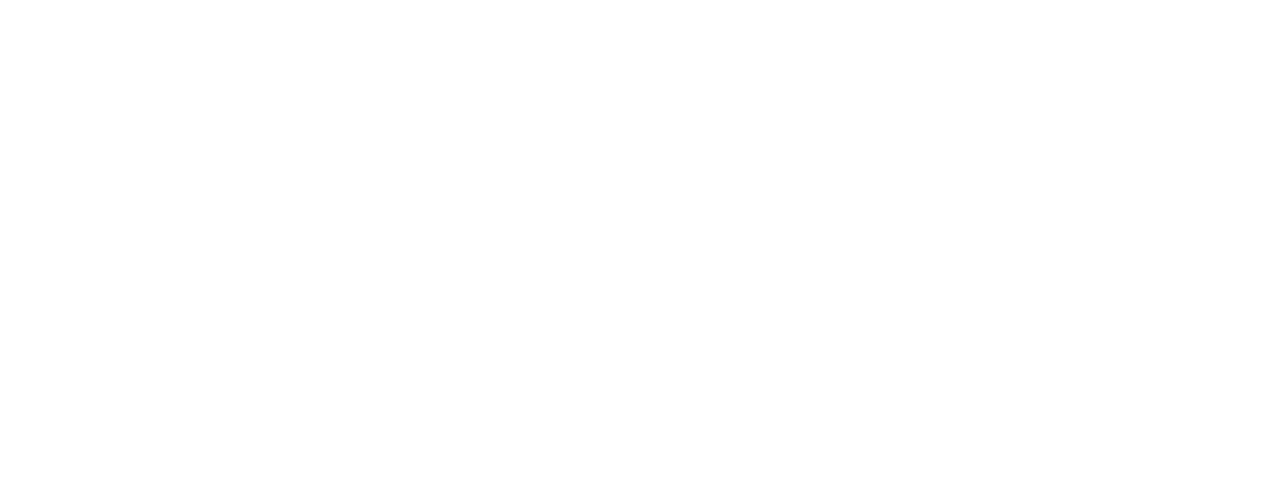
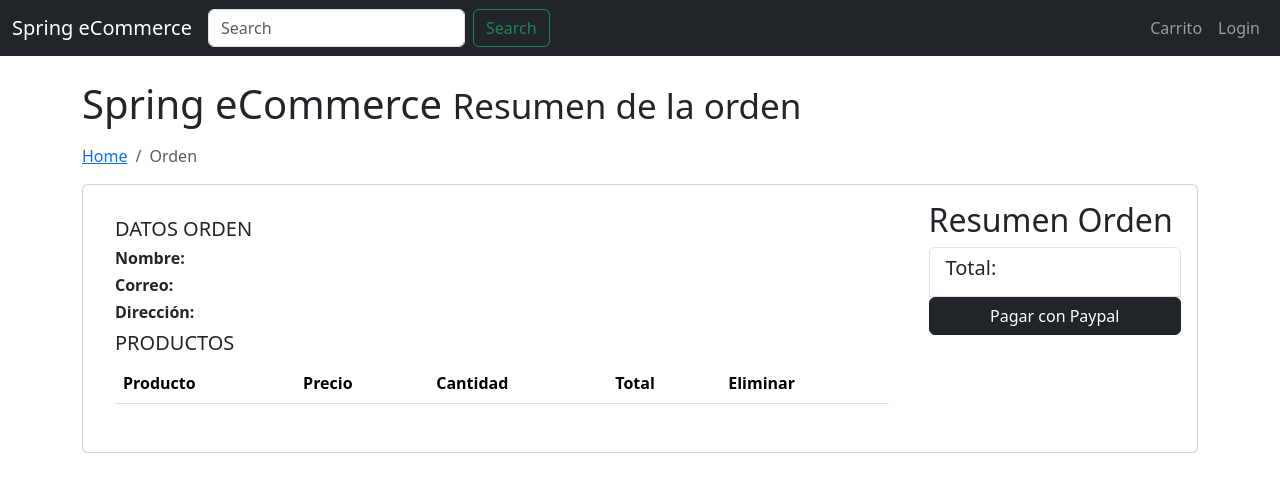
Before and after one commit to ExequielBaez/EcommerceV1, an Angular app in the folder front/ecommerce-v1-frontend/: page /cart/sumary in a window 1280 px wide. Before the commit this address led to /. Shown: the top 492 px of the page. Built offline with nearby package versions, Linux system fonts and the light colour scheme.

Commit message:
feat: crud-cart

```diff
--- a/front/ecommerce-v1-frontend/src/app/common/item-cart.ts
+++ b/front/ecommerce-v1-frontend/src/app/common/item-cart.ts
@@ -1,5 +1,5 @@
 export class ItemCart {
-    constructor(public idProduct:String,
+    constructor(public idProduct:string,
                 public nameProduct:string,
                 public quantity:number,
                 public price:number){
--- a/front/ecommerce-v1-frontend/src/app/components/cart/detail-product/detail-product.component.ts
+++ b/front/ecommerce-v1-frontend/src/app/components/cart/detail-product/detail-product.component.ts
@@ -1,5 +1,7 @@
 import { Component, OnInit } from '@angular/core';
 import { ActivatedRoute } from '@angular/router';
+import { ToastrService } from 'ngx-toastr';
+import { ItemCart } from 'src/app/common/item-cart';
 import { CartService } from 'src/app/services/cart.service';
 import { ProductService } from 'src/app/services/product.service';
 
@@ -24,7 +26,8 @@
 
   constructor(private productService:ProductService,
               private activatedRoute:ActivatedRoute,
-              private cartService:CartService){
+              private cartService:CartService,
+              private toastr:ToastrService){
   }
 
   getProductById(){
@@ -53,5 +56,15 @@
     console.log('price product', this.price);
     console.log('quantity', this.quantity);
 
+    let item = new ItemCart(this.idProduct, this.nameProduct, this.quantity, this.price);
+
+    this.cartService.addItemCart(item);
+
+    console.log("Total carrito: ");
+    console.log(this.cartService.totalCart());
+
+    this.toastr.success('Producto agregado al carrito!', 'Carrito compras');
+
+
   }
 }
--- a/front/ecommerce-v1-frontend/src/app/components/header-user/header-user.component.html
+++ b/front/ecommerce-v1-frontend/src/app/components/header-user/header-user.component.html
@@ -1,7 +1,7 @@
 <!-- Navigation -->
 <nav class="navbar navbar-expand-lg navbar-dark bg-dark fixed-top">
     <div class="container-fluid">
-      <a class="navbar-brand" href="#">Spring eCommerce</a>
+      <a class="navbar-brand" [routerLink]="['/']">Spring eCommerce</a>
       <button class="navbar-toggler" type="button" data-bs-toggle="collapse" data-bs-target="#navbarSupportedContent"
         aria-controls="navbarSupportedContent" aria-expanded="false" aria-label="Toggle navigation">
         <span class="navbar-toggler-icon"></span>
@@ -17,7 +17,7 @@
           </li>
         </ul>
         <ul class="navbar-nav ms-auto">
-          <li class="nav-item"><a class="nav-link" href="carrito.html">Carrito</a></li>
+          <li class="nav-item"><a class="nav-link" [routerLink]="['/cart/sumary']">Carrito</a></li>
           <li class="nav-item"><a class="nav-link" href="login.html">Login</a></li>
         </ul>
       </div>
--- /dev/null
+++ b/front/ecommerce-v1-frontend/src/app/components/orders/sumary-order/sumary-order.component.html
@@ -0,0 +1,71 @@
+<!-- Header User-->
+<app-header-user></app-header-user>
+
+<!-- Page Content -->
+<div class="container">
+
+  <!-- Page Heading/Breadcrumbs -->
+  <h1 class="mt-4 mb-3">
+    Spring eCommerce <small>Resumen de la orden</small>
+  </h1>
+
+  <ol class="breadcrumb">
+    <li class="breadcrumb-item"><a [routerLink]="['/']">Home</a></li>
+    <li class="breadcrumb-item active">Orden</li>
+  </ol>
+
+  <!-- Blog Post -->
+  <div class="card mb-4">
+    <div class="card-body">
+      <div class="row">
+        <div class="col-lg-9">
+          <div class="card-body">
+            <h5 class="card-title">
+              DATOS ORDEN
+            </h5>
+            <h6><strong> Nombre: </strong> </h6>
+            <h6><strong>Correo: </strong>  </h6>
+            <h6><strong> Dirección: </strong></h6>
+
+            <h5 class="card-title">
+              PRODUCTOS
+            </h5>
+              <table class="table">
+                <thead>
+                  <tr>
+                    <th scope="col">Producto</th>
+                    <th scope="col">Precio</th>
+                    <th scope="col">Cantidad</th>
+                    <th scope="col">Total</th>
+                    <th>Eliminar</th>
+                  </tr>
+                </thead>
+                <tbody>
+                  <tr *ngFor="let item of items">
+                    <td>{{item.nameProduct}}</td>
+                    <td>{{item.price}}</td>
+                    <td>{{item.quantity}}</td>
+                    <td>{{item.getTotalPriceItem()}}</td>
+                    <td><button class="btn btn-danger" (click)="deleteItemCart(item.idProduct)">Quitar</button> </td>
+                  </tr>
+                </tbody>
+              </table>
+          </div>
+        </div>
+
+
+        <div class="col-lg-3">
+          <h2 class="card-title">Resumen Orden</h2>
+
+          <ul class="list-group">
+            <li class="list-group-item">
+              <h5> Total: </h5>
+            </li>
+            <a class="btn btn-dark">Pagar con Paypal</a>
+          </ul>
+        </div>
+      </div>
+    </div>
+  </div>
+</div>
+<!-- /.container -->
--- /dev/null
+++ b/front/ecommerce-v1-frontend/src/app/components/orders/sumary-order/sumary-order.component.ts
@@ -0,0 +1,33 @@
+import { Component, OnInit } from '@angular/core';
+import { ItemCart } from 'src/app/common/item-cart';
+import { CartService } from 'src/app/services/cart.service';
+
+@Component({
+  selector: 'app-sumary-order',
+  templateUrl: './sumary-order.component.html',
+  styleUrls: ['./sumary-order.component.css']
+})
+export class SumaryOrderComponent implements OnInit {
+
+  items : ItemCart [] = [];
+  totalCart : number = 0;
+  firstName : string = "";
+  lastName : string = "";
+  email : string = "";
+  address : string = "";
+
+  constructor(private cartService:CartService){}
+
+
+  ngOnInit(): void {
+    this.items = this.cartService.convertToListFromMap();
+    this.totalCart = this.cartService.totalCart();
+
+  }
+
+  deleteItemCart(idProduct : string){
+    this.cartService.deleteItemCart(idProduct);
+    this.items = this.cartService.convertToListFromMap();
+    this.totalCart = this.cartService.totalCart();
+  }
+}
```
Also changed, not shown: front/ecommerce-v1-frontend/src/app/app.module.ts (+7 -2 lines), front/ecommerce-v1-frontend/src/app/components/orders/sumary-order/sumary-order.component.css (added).
